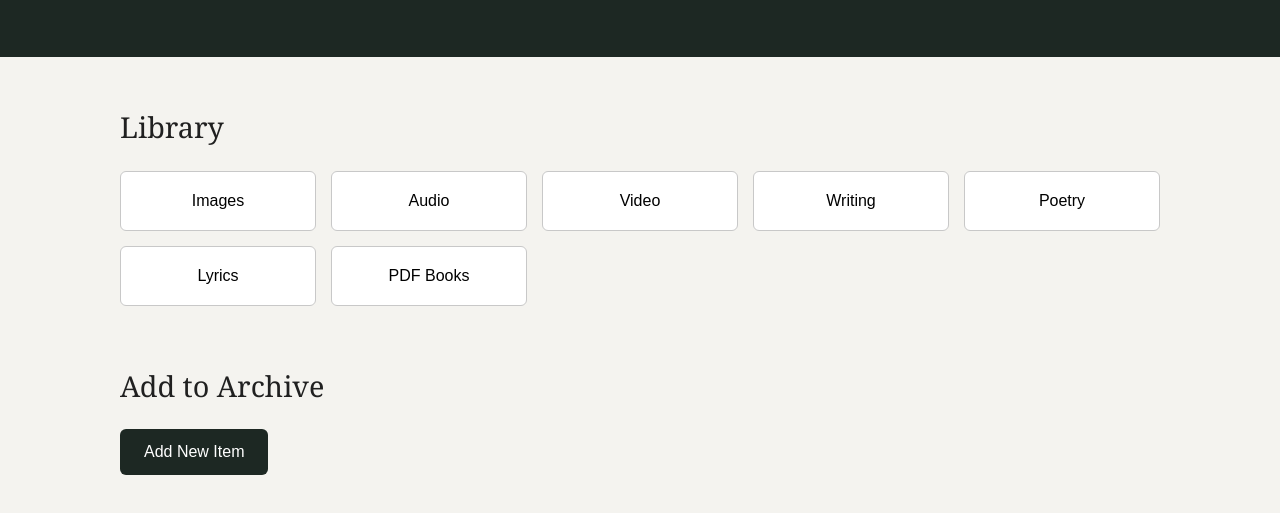
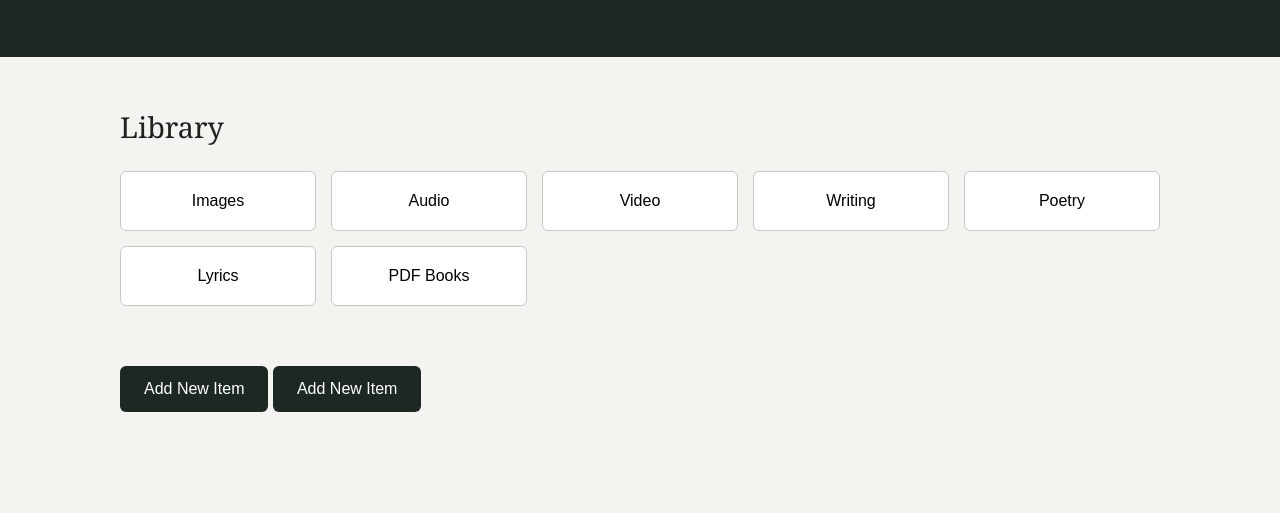
Before and after one commit to BruteCoan/culture_archive, a plain HTML site: page index.html in a window 1280 px wide. Shown: the part 159-672 px from the top of the page. Drawn offline with nearby package versions, Linux system fonts and the light colour scheme.

Commit message:
Update index.html

```diff
--- a/index.html
+++ b/index.html
@@ -31,7 +31,7 @@
       <button>PDF Books</button>
     </section>
 
-    <h2>Add to Archive</h2>
+    <button id="show-form-button">Add New Item</button>
 
     <button id="show-form-button">Add New Item</button>
 
```
